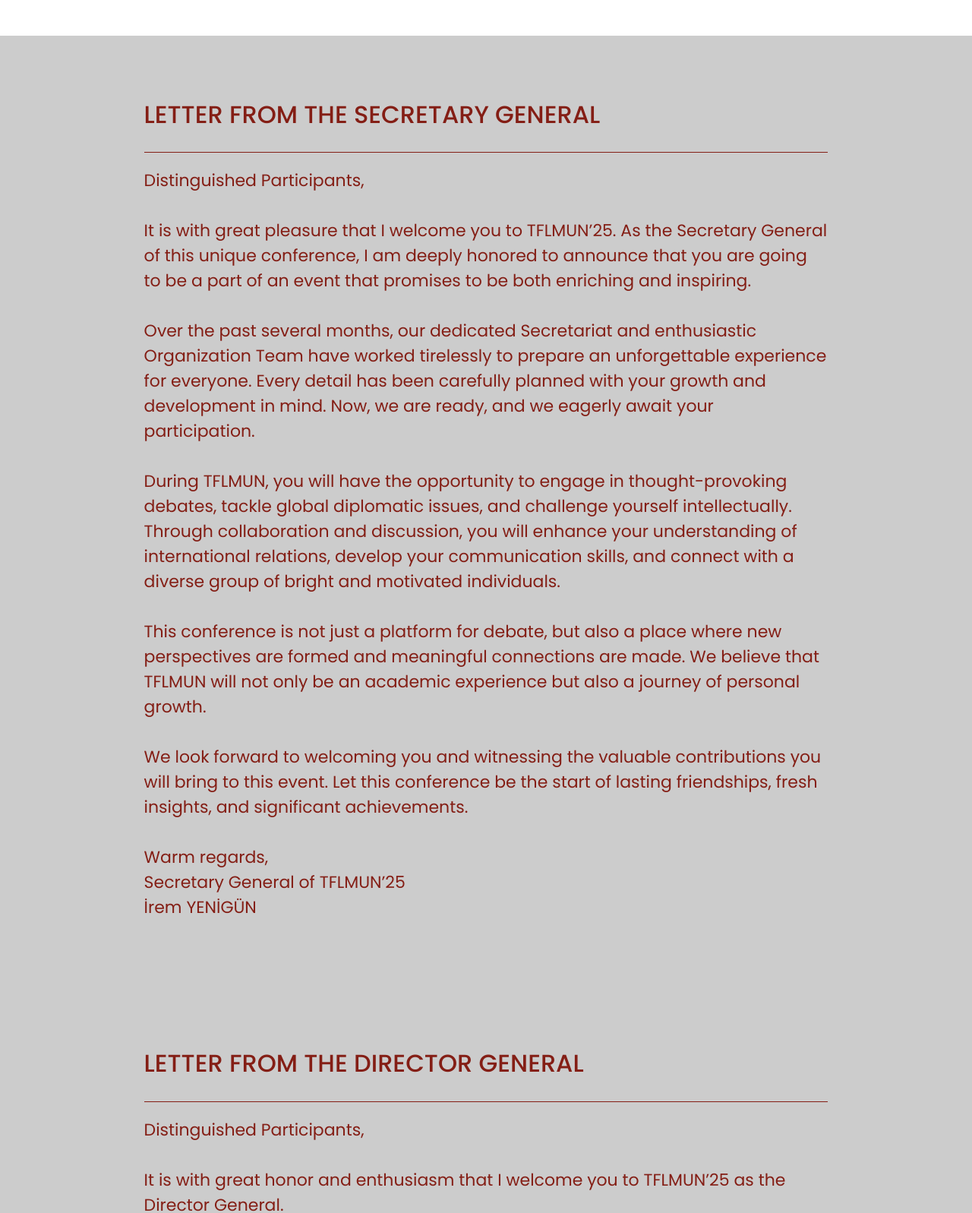
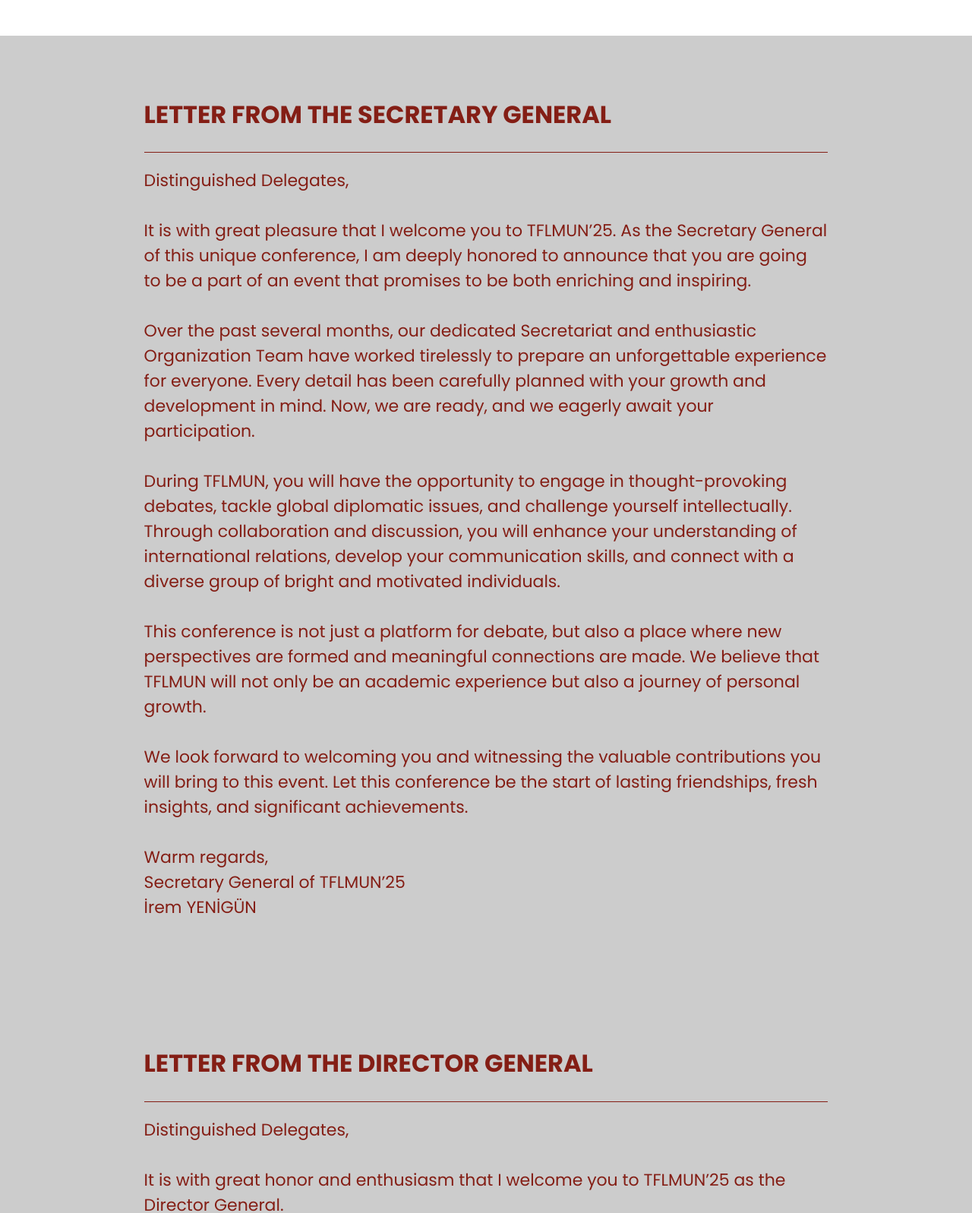
Before and after one commit to mertcanyilmaz0/tflmunwebsite, a plain HTML site: page index.html in a window 1280 px wide. Shown: the part 1166-2763 px from the top of the page at 76% size. Drawn offline with nearby package versions, Linux system fonts and the light colour scheme.

Commit message:
yazılar düzenlendi

```diff
--- a/css/style.css
+++ b/css/style.css
@@ -373,6 +373,7 @@ header .buttons button{
     color: var(--text-color);
     font-size: 3.2rem;
     margin-bottom: 2rem;
+    font-weight: bold;
 }
 .delege-container .delege .delege-content p{
     color: var(--text-color);
@@ -399,6 +400,7 @@ header .buttons button{
     color: var(--text-color);
     font-size: 3.2rem;
     margin-bottom: 2rem;
+    font-weight: bold;
 }
 .delege-container-2 .delege-2 .delege-content-2 p{
     color: var(--text-color);
--- a/index.html
+++ b/index.html
@@ -94,7 +94,7 @@
             <div class="delege-content">
                 <h2>LETTER FROM THE SECRETARY GENERAL</h2>
                 <p>
-                    Distinguished Participants,
+                    Distinguished Delegates,
                     <br><br>
                     It is with great pleasure that I welcome you to TFLMUN’25. As the Secretary General of this unique
                     conference, I am deeply honored to announce that you are going to be a part of an event that
@@ -139,7 +139,7 @@
             <div class="delege-content-2">
                 <h2>LETTER FROM THE DIRECTOR GENERAL</h2>
                 <p>
-                    Distinguished Participants,
+                    Distinguished Delegates,
                     <br><br>
                     It is with great honor and enthusiasm that I welcome you to TFLMUN’25 as the Director General.
                     <br><br>
```
